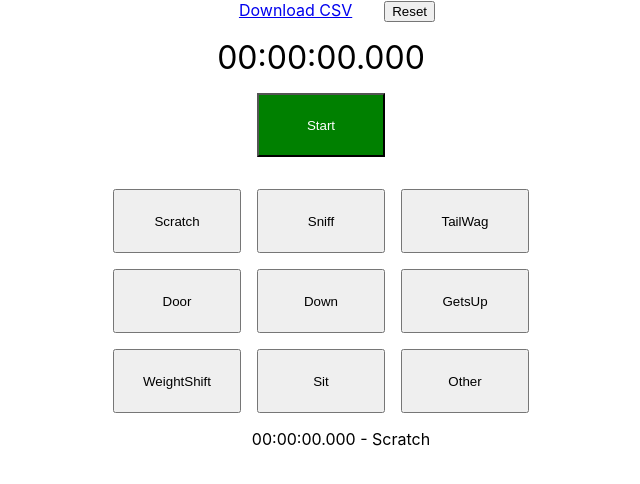
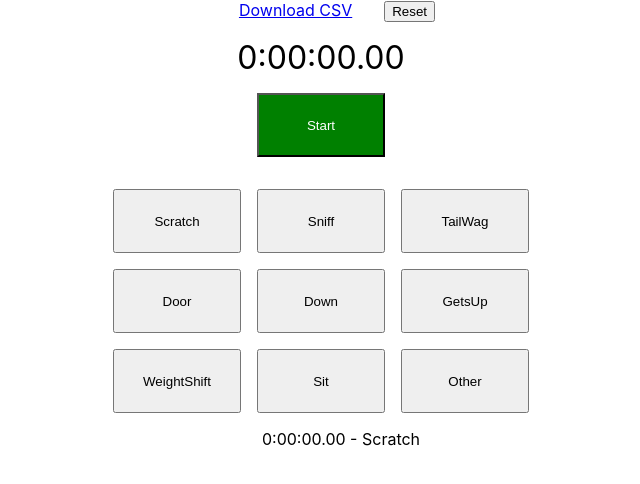
Before and after one commit to bgapinski/penny-paws, a React (Create React App) app: page / in a window 1280 px wide. Both pictures are taken after a click on the button "Scratch". Shown: the top 484 px of the page, without its empty margins (319-959 px from the left). Built offline with nearby package versions, Linux system fonts and the light colour scheme.

Commit message:
Use local storage

```diff
--- a/src/App.tsx
+++ b/src/App.tsx
@@ -1,24 +1,16 @@
-import React, { useState, useEffect } from 'react';
+import React, { useEffect } from 'react';
 import './App.css';
 import moment from 'moment';
 import { CSVLink } from 'react-csv';
+import { useLocalStorage } from './useLocalStorage';
 
-class Event {
+interface Event {
     time: number;
     type: EventTypeKey;
-
-    constructor(time: number, type: EventTypeKey) {
-        this.time = time;
-        this.type = type;
-    }
-
-    print(): string {
-        return `${formatTime(this.time)} - ${this.type}`
-    }
 }
 
 const formatTime = (milliseconds: number) => {
-    return moment.utc(milliseconds).format('HH:mm:ss.SSS');
+    return moment.utc(milliseconds).format('H:mm:ss.SS');
 };
 
 enum EventType {
@@ -36,10 +28,20 @@ enum EventType {
 type EventTypeKey = keyof typeof EventType
 
 function App() {
-    const [startTime, setStartTime] = useState<number | null>(null);
-    const [running, setRunning] = useState<boolean>(false);
-    const [elapsedTime, setElapsedTime] = useState<number>(0);
-    const [events, setEvents] = useState<Event[]>([]);
+    const [startTime, setStartTime] = useLocalStorage<number|null>("startTime", null)
+    const [running, setRunning] = useLocalStorage<boolean>("running", false);
+    const [elapsedTime, setElapsedTime] = useLocalStorage<number>("elapsedTime", 0);
+    const [events, setEvents] = useLocalStorage<Event[]>("events", [])
+
+    useEffect(() => {
+        // Save events to local storage whenever the events state changes
+        localStorage.setItem('events', JSON.stringify(events));
+    }, [events]);
+
+    useEffect(() => {
+        // Save events to local storage whenever the events state changes
+        localStorage.setItem('startTime', JSON.stringify(startTime));
+    }, [startTime]);
 
     useEffect(() => {
         const updateStopwatch = () => {
@@ -55,7 +57,7 @@ function App() {
         }
 
         return () => clearInterval(interval);
-    }, [running, startTime]);
+    }, [running, startTime, setElapsedTime]);
 
     const startStop = () => {
         if (!running) {
@@ -67,7 +69,7 @@ function App() {
     };
 
     const logEvent = (eventType: EventTypeKey) => {
-        setEvents([...events, new Event(elapsedTime, eventType)]);
+        setEvents([...events, { "time": elapsedTime, "type": eventType }]);
     };
 
     const reset = () => {
@@ -96,7 +98,7 @@ function App() {
             </div>
             <ul>
                 {events.map((event, index) => (
-                    <li key={index}>{event.print()}</li>
+                    <li key={index}>{`${formatTime(event.time)} - ${event.type}`}</li>
                 ))}
             </ul>
         </div>
--- /dev/null
+++ b/src/useLocalStorage.ts
@@ -0,0 +1,24 @@
+import {useState, useEffect, Dispatch, SetStateAction} from "react";
+
+function getStorageValue<T>(key: string, defaultValue: T): T {
+    // getting stored value
+    const saved = localStorage.getItem(key);
+    if (saved === null) {
+        return defaultValue
+    }
+
+    return JSON.parse(saved) as T;
+}
+
+export function useLocalStorage<T>(key: string, defaultValue: T): [T, Dispatch<SetStateAction<T>>] {
+    const [value, setValue] = useState(() => {
+        return getStorageValue<T>(key, defaultValue);
+    });
+
+    useEffect(() => {
+        // storing input name
+        localStorage.setItem(key, JSON.stringify(value));
+    }, [key, value]);
+
+    return [value, setValue];
+};
```
